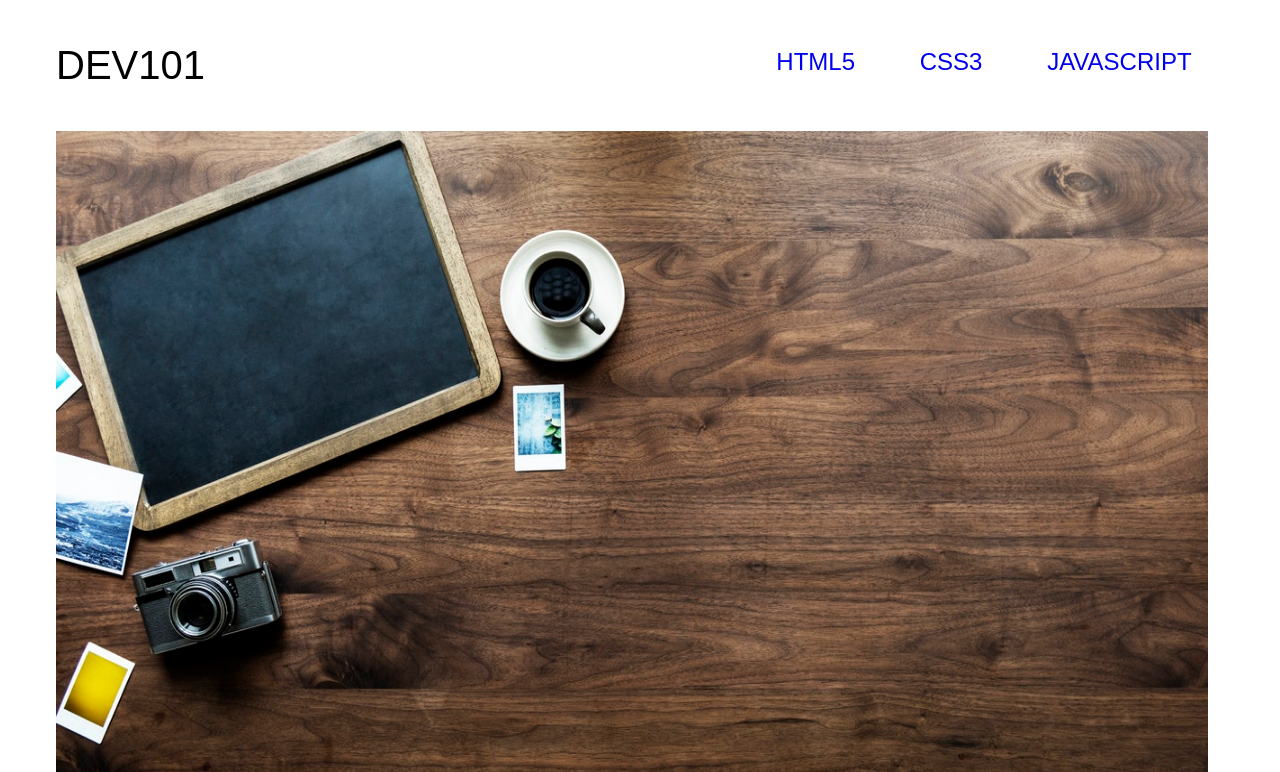
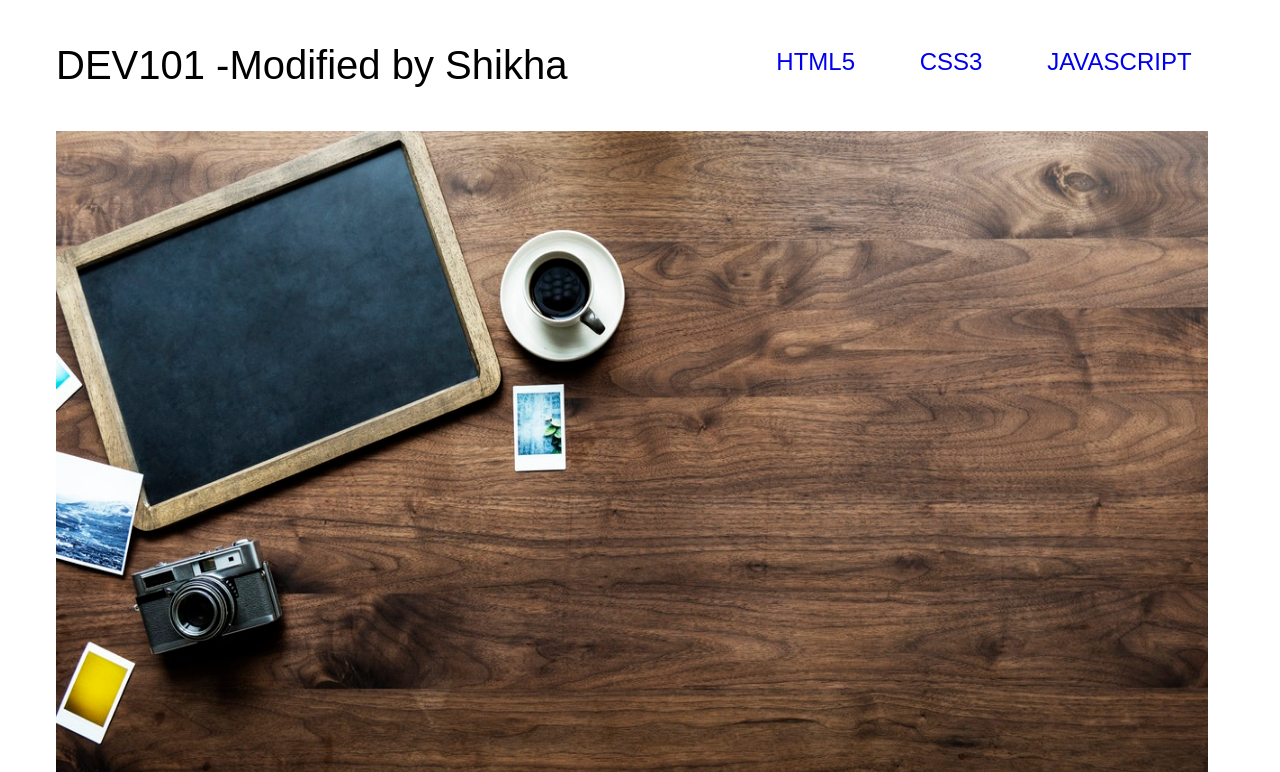
Before and after one commit to shikha7013/htmlDemo, a plain HTML site: page index.html in a window 1280 px wide. Shown: the top 772 px of the page. Drawn offline with Linux system fonts and the light colour scheme.

Commit message:
added index.html

```diff
--- a/index.html
+++ b/index.html
@@ -11,7 +11,7 @@
 
 <body>
     <header>
-        <h1>DEV101</h1>
+        <h1>DEV101 -Modified by Shikha</h1>
         <nav>
             <ul>
                 <li>
@@ -32,13 +32,13 @@
         </nav>
     </header>
     <section class="showcase">
-        <img src="lap.jpeg"  class="showcase__image" alt="laptop image">
+        <img src="lap.jpeg" class="showcase__image" alt="laptop image">
     </section>
 
     <!-- article section -->
     <article id="article-Id">
         <div class="container">
-            <img src="html.png"  alt="">
+            <img src="html.png" alt="">
             <h2>HTML</h2>
             <p>Lorem, ipsum dolor sit amet consectetur adipisicing elit. Iusto, esse?</p>
         </div>
@@ -56,6 +56,7 @@
     <footer>
         &COPY; PEPCODING 2k20
     </footer>
+
 </body>
 
 </html>
```
